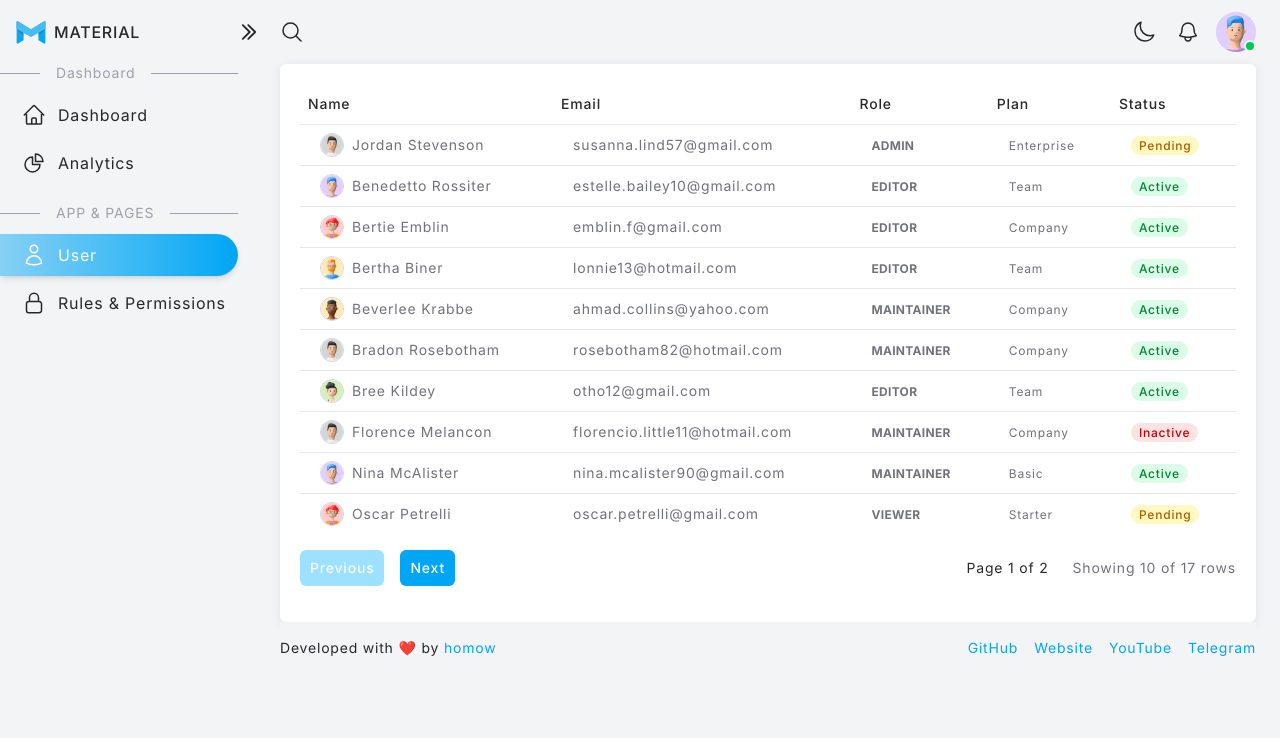
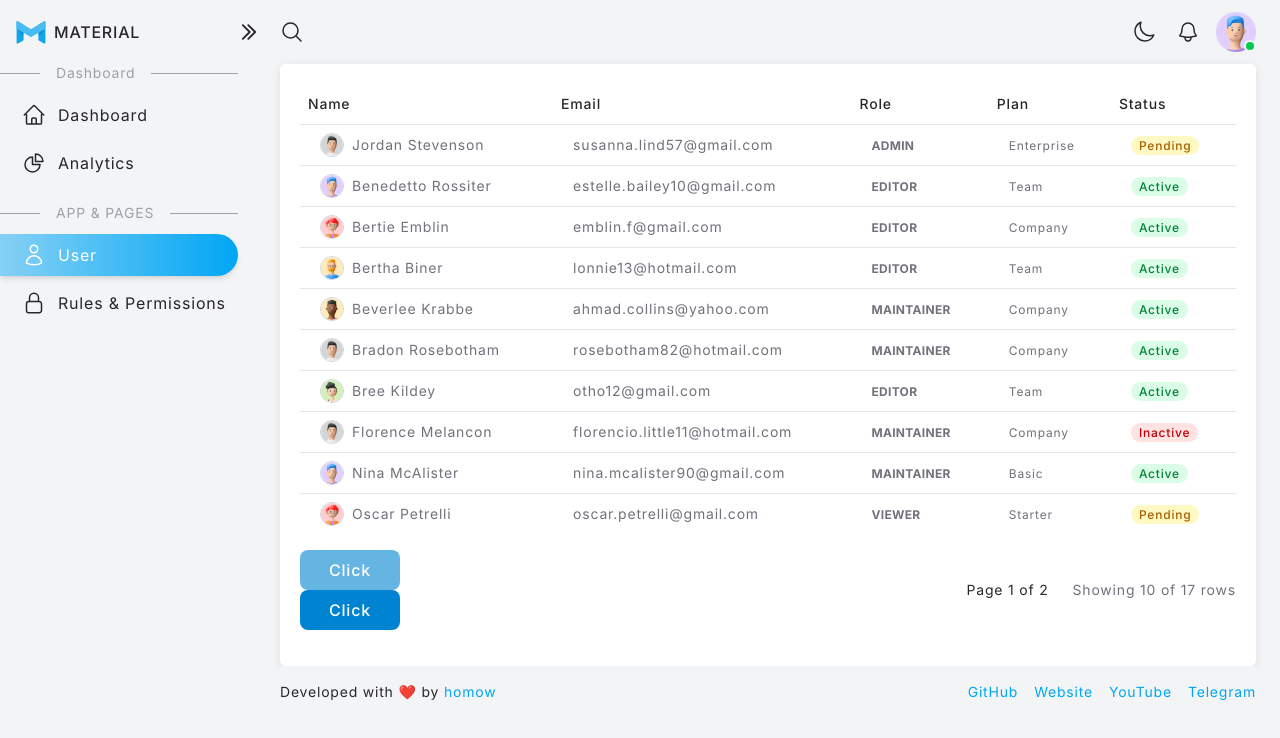
Before and after one commit to homow/dashboard-panel, a React (Vite) app: page /user in a window 1280 px wide. Shown: the top 738 px of the page. Built offline with nearby package versions, Linux system fonts and the light colour scheme.

Commit message:
refactor Button.jsx

```diff
--- a/src/components/ui/Button.jsx
+++ b/src/components/ui/Button.jsx
@@ -1,7 +1,18 @@
-export default function Button({children, ...props}) {
+import {cn} from "@/lib/utils.js";
+
+export default function Button({text = "Click", onClick, type = "button", className = "", disabled = false, ...props}) {
     return (
-        <button {...props} className={"bg-sky-500 text-white text-sm cursor-pointer font-medium rounded-md px-2.5 py-2  hover:bg-sky-700 active:bg-sky-700 transition-all disabled:bg-sky-300 disabled:text-slate-50 disabled:cursor-not-allowed disabled:opacity-70"}>
-            {children}
+        <button
+            type={type}
+            onClick={onClick}
+            className={cn(
+                "w-full bg-sky-600 hover:bg-sky-700 active:bg-sky-700 text-white py-2 rounded-lg transition font-medium cursor-pointer text-sm xs:text-base",
+                disabled && "opacity-60 cursor-not-allowed",
+                className
+            )}
+            {...props}
+        >
+            {text}
         </button>
-    )
-}
+    );
+};
```
